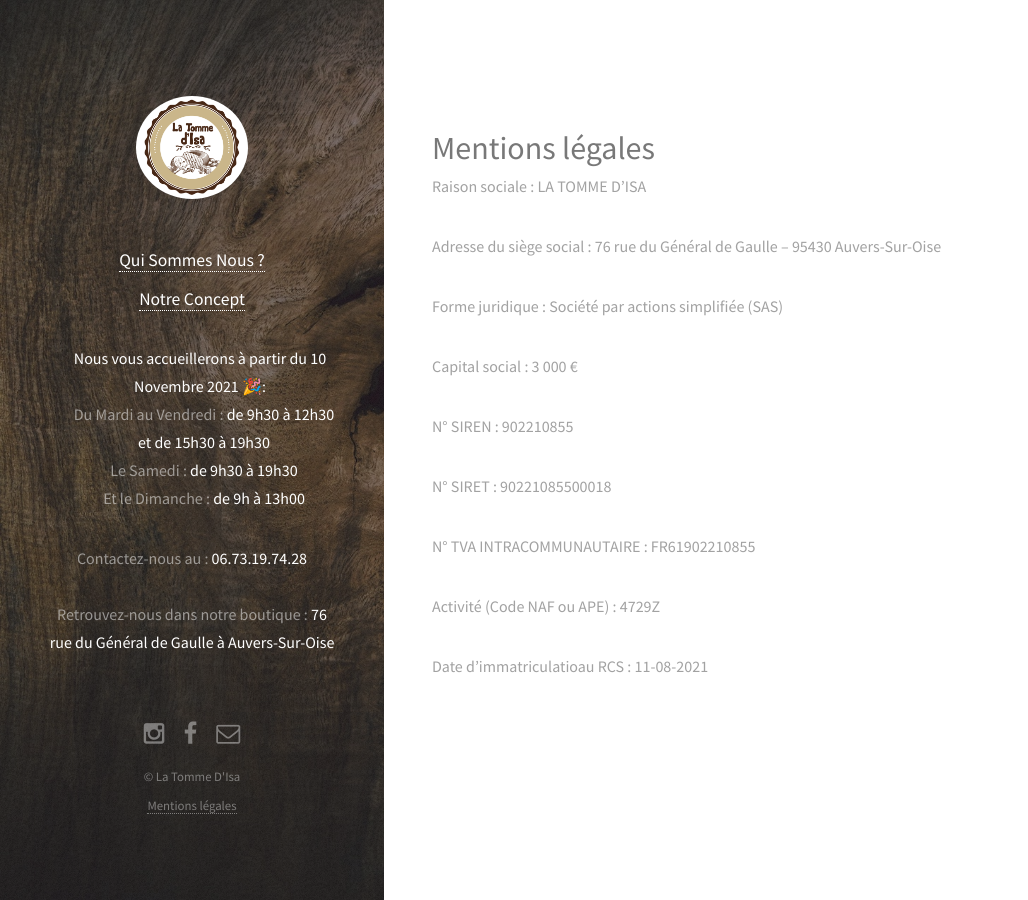
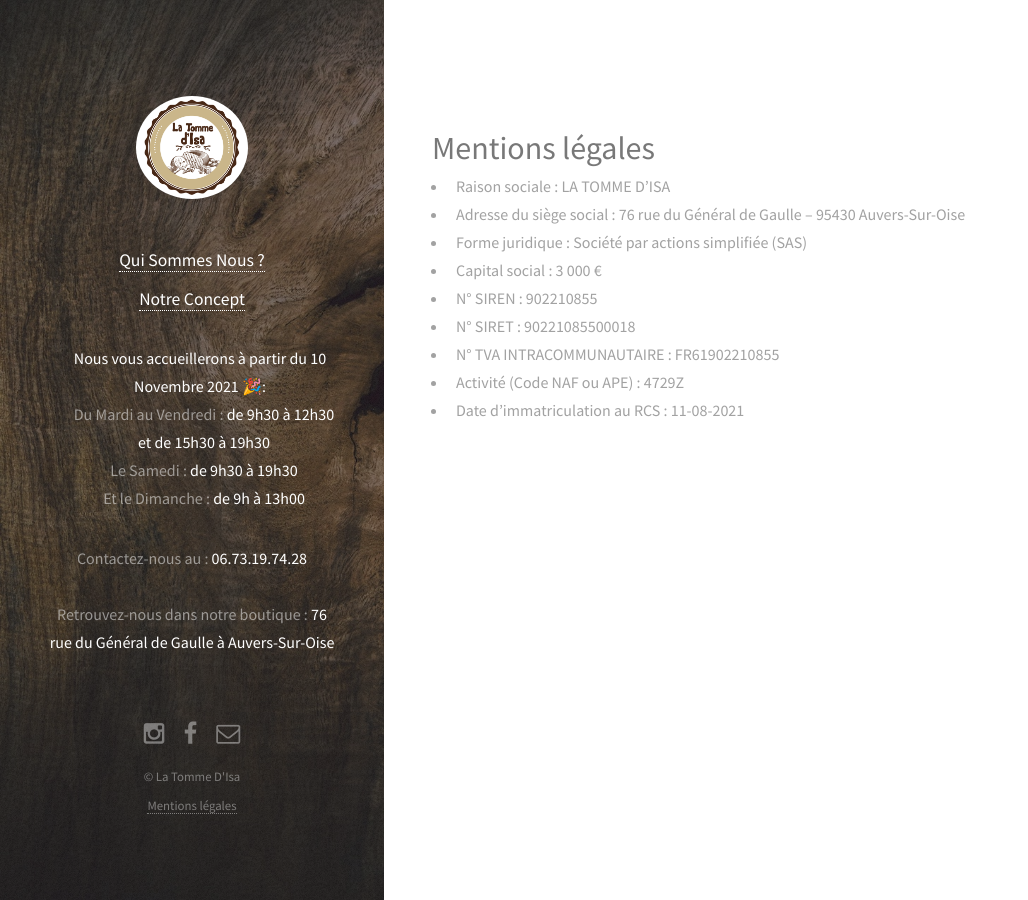
Before and after one commit to SachaCR/la-tomme-disa, a Jekyll site: the page built from pages/legal.md, in a window 1280 px wide. Shown: the whole page, without its empty margins (0-1028 px from the left). Built offline with Jekyll 4.4.1, drawn with Linux system fonts in a browser that asks for light colours; nearby versions of some CDN libraries; our own code applies the rules of GitHub Pages for plain Markdown files.

Commit message:
A bullet list

```diff
--- a/pages/legal.md
+++ b/pages/legal.md
@@ -4,20 +4,12 @@
 
 # Mentions légales
 
-Raison sociale : LA TOMME D’ISA
-
-Adresse du siège social : 76 rue du Général de Gaulle – 95430 Auvers-Sur-Oise
-
-Forme juridique : Société par actions simplifiée (SAS)
-
-Capital social : 3 000 €
-
-N° SIREN : 902210855
-
-N° SIRET : 90221085500018
-
-N° TVA INTRACOMMUNAUTAIRE : FR61902210855
-
-Activité (Code NAF ou APE) : 4729Z
-
-Date d’immatriculatioau RCS : 11-08-2021
+- Raison sociale : LA TOMME D’ISA
+- Adresse du siège social : 76 rue du Général de Gaulle – 95430 Auvers-Sur-Oise
+- Forme juridique : Société par actions simplifiée (SAS)
+- Capital social : 3 000 €
+- N° SIREN : 902210855
+- N° SIRET : 90221085500018
+- N° TVA INTRACOMMUNAUTAIRE : FR61902210855
+- Activité (Code NAF ou APE) : 4729Z
+- Date d’immatriculation au RCS : 11-08-2021
```
